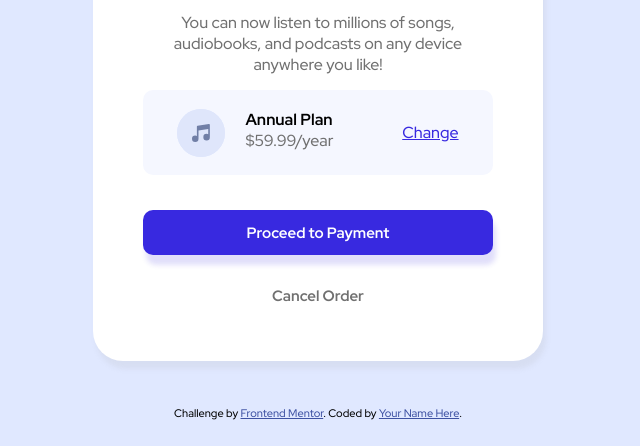
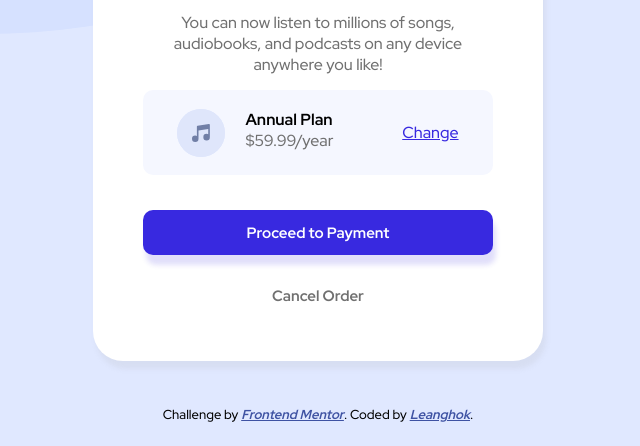
Before and after one commit to leanghok120/Order-Summary-Component, a plain HTML site: page index.html in a window 1280 px wide. Shown: the part 354-800 px from the top of the page, without its empty margins (322-962 px from the left). Drawn offline with Linux system fonts and the light colour scheme.

Commit message:
Add wavy background

```diff
--- a/index.html
+++ b/index.html
@@ -61,7 +61,7 @@
       Challenge by
       <a href="https://www.frontendmentor.io?ref=challenge" target="_blank"
         >Frontend Mentor</a
-      >. Coded by <a href="#">Your Name Here</a>.
+      >. Coded by <a href="#">Leanghok</a>.
     </div>
   </body>
 </html>
--- a/style.css
+++ b/style.css
@@ -14,6 +14,10 @@ body {
 
 body {
   background-color: hsl(225, 100%, 94%);
+  background-image: url(images/pattern-background-desktop.svg);
+  background-repeat: no-repeat;
+  background-size: contain;
+  background-position: top;
 }
 
 button {
@@ -138,9 +142,11 @@ button {
 }
 
 .attribution {
-  font-size: 11px;
+  font-size: 13px;
   text-align: center;
 }
 .attribution a {
   color: hsl(228, 45%, 44%);
+  font-weight: bold;
+  font-style: italic;
 }
```
